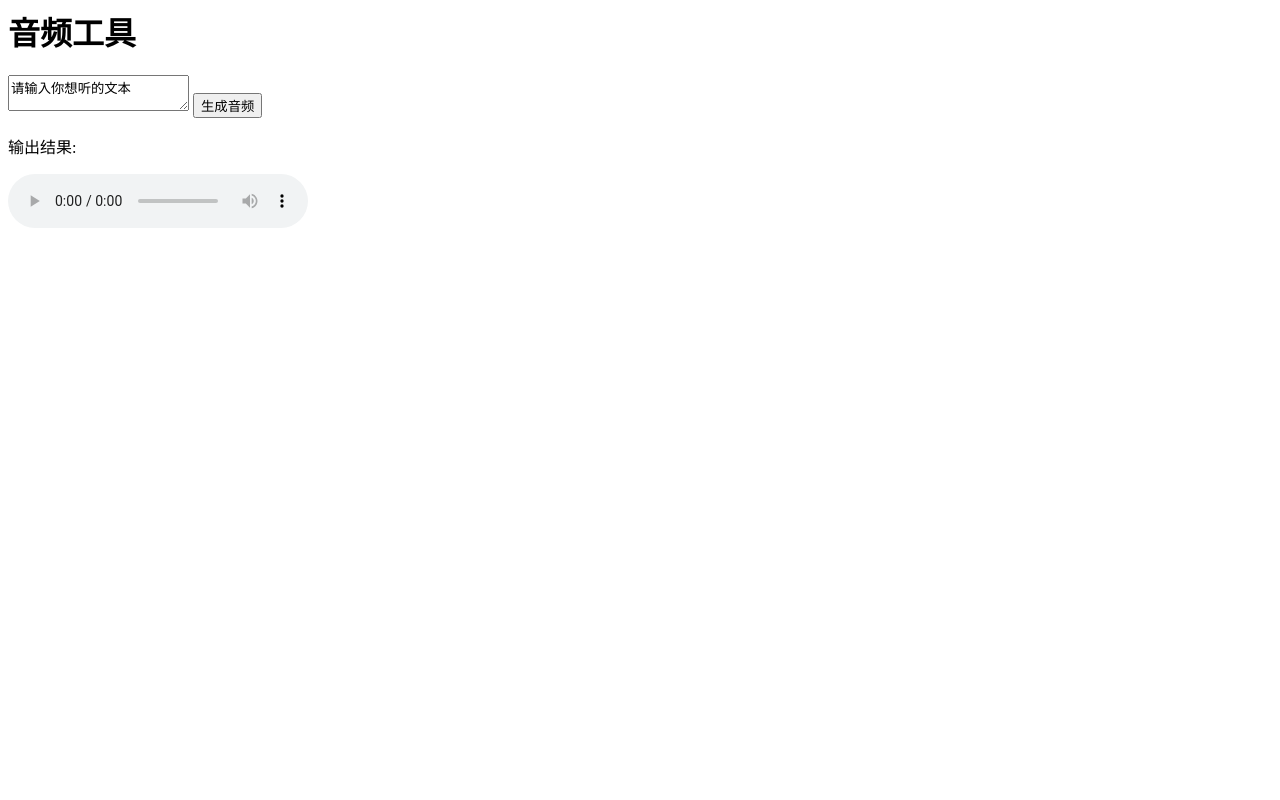
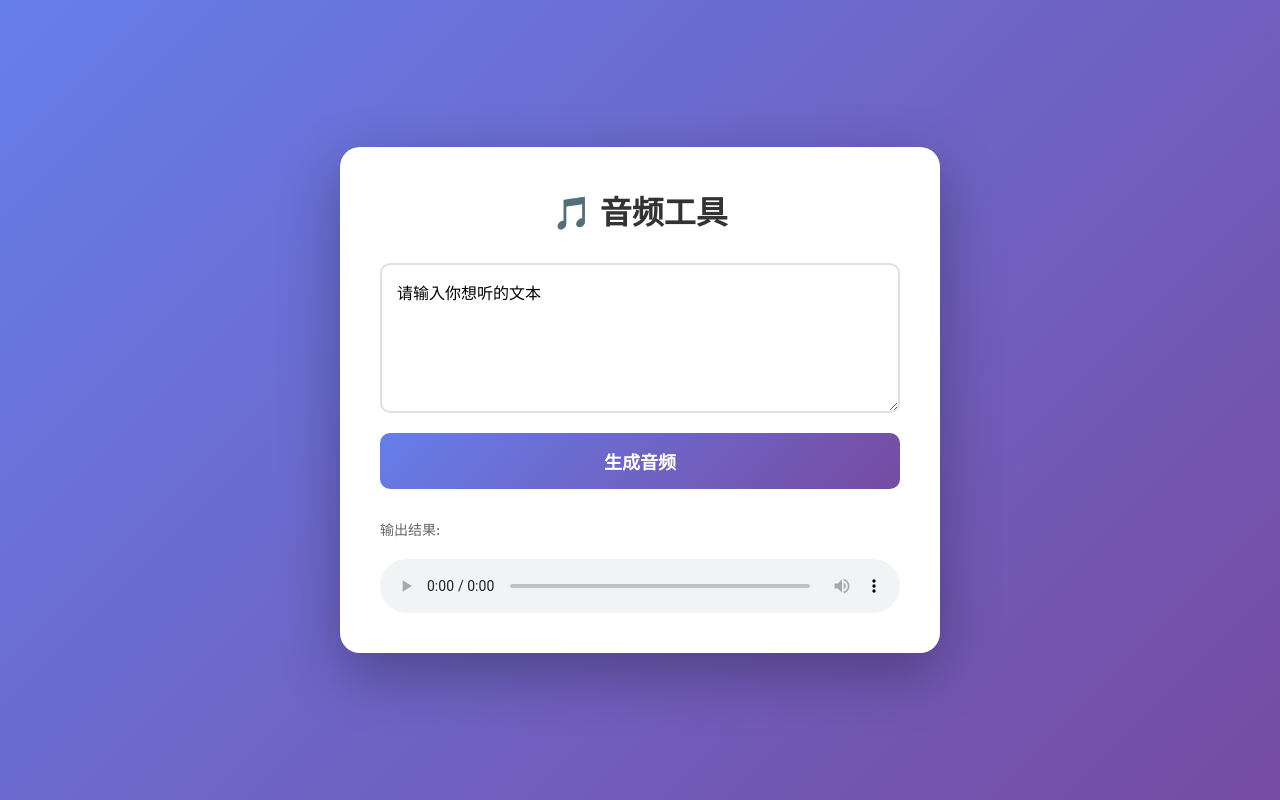
Before and after one commit to aaaa-zhen/TTS-for-Personal, a plain HTML site: page index.html in a window 1280 px wide. Drawn offline with Linux system fonts and the light colour scheme.

Commit message:
Refactor HTML structure and update styles

```diff
--- a/index.html
+++ b/index.html
@@ -1,30 +1,49 @@
-<html lang="en">
-<head>
-    <meta charset="UTF-8">
+
+<!-- saved from url=(0045)https://aaaa-zhen.github.io/TTS-for-Personal/ -->
+<html lang="en"><head><meta http-equiv="Content-Type" content="text/html; charset=UTF-8">
+
     <meta name="viewport" content="width=device-width, initial-scale=1.0">
     <title>音频工具</title>
+    <style>
+        * { margin: 0; padding: 0; box-sizing: border-box; }
+        body { font-family: -apple-system, BlinkMacSystemFont, 'Segoe UI', sans-serif; background: linear-gradient(135deg, #667eea 0%, #764ba2 100%); min-height: 100vh; display: flex; align-items: center; justify-content: center; padding: 20px; }
+        .container { background: white; border-radius: 20px; box-shadow: 0 20px 60px rgba(0,0,0,0.3); padding: 40px; max-width: 600px; width: 100%; }
+        h1 { color: #333; margin-bottom: 30px; text-align: center; font-size: 32px; }
+        textarea { width: 100%; min-height: 150px; padding: 15px; border: 2px solid #e0e0e0; border-radius: 10px; font-size: 16px; resize: vertical; transition: border-color 0.3s; }
+        textarea:focus { outline: none; border-color: #667eea; }
+        button { width: 100%; padding: 15px; margin-top: 20px; background: linear-gradient(135deg, #667eea 0%, #764ba2 100%); color: white; border: none; border-radius: 10px; font-size: 18px; font-weight: 600; cursor: pointer; transition: transform 0.2s, box-shadow 0.2s; }
+        button:hover { transform: translateY(-2px); box-shadow: 0 10px 20px rgba(102,126,234,0.3); }
+        button:active { transform: translateY(0); }
+        .result-section { margin-top: 30px; }
+        .result-label { color: #666; font-size: 14px; margin-bottom: 10px; font-weight: 500; }
+        audio { width: 100%; margin-top: 10px; border-radius: 10px; }
+    </style>
 </head>
 <body>
-    <h1>音频工具</h1>
-    <textarea id="textToSpeak">请输入你想听的文本</textarea>
-    <button id="speakButton">生成音频</button>
-    <p>输出结果:</p>
-    <audio id="audioResult" controls></audio>
+    <div class="container">
+        <h1>🎵 音频工具</h1>
+        <textarea id="textToSpeak" placeholder="请输入你想听的文本...">请输入你想听的文本</textarea>
+        <button id="speakButton">生成音频</button>
+        <div class="result-section">
+            <div class="result-label">输出结果:</div>
+            <audio id="audioResult" controls=""></audio>
+        </div>
+    </div>
 
     <script>
         document.getElementById('speakButton').addEventListener('click', function() {
             var textToSpeak = document.getElementById('textToSpeak').value;
 
-            fetch('https://api.aihubmix.com/v1/audio/speech', {
+            fetch('https://aihubmix.com/v1/audio/speech', {
                 method: 'POST',
                 headers: {
                     'Content-Type': 'application/json',
-                    'Authorization': 'Bearer sk-3h4UkodL951Aif2EC9A485C91eBe4bE4B04d599fA355D5F8  '
+                    'Authorization': 'Bearer sk-fgnLlQcNwEn8rT5r3cD16d9a431b4f17A5Eb342a0d9a902f'
                 },
                 body: JSON.stringify({
                     model: "tts-1-hd",
                     input: textToSpeak,
-                    voice: "fable"
+                    voice: "coral"
                 })
             })
             .then(response => response.blob())
@@ -43,5 +62,6 @@
             });
         });
     </script>
-</body>
-</html>
+
+
+</body></html>
```
